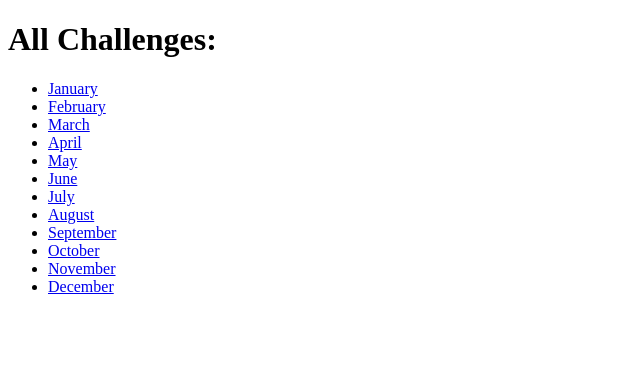
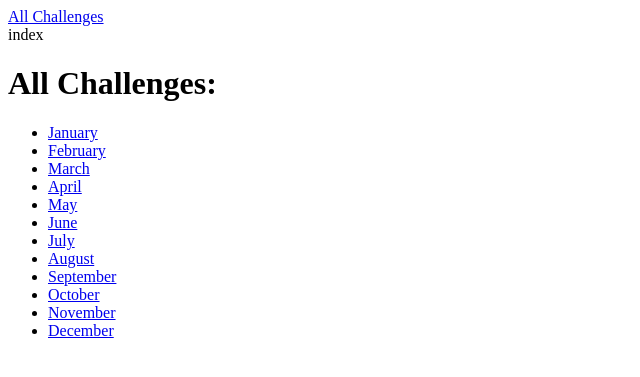
Before and after one commit to omeatai/django-project-blog, a Django app: page /challenges/ in a window 1280 px wide. Shown: the top 377 px of the page, without its empty margins (0-640 px from the left). Run offline with Django 5.2, Linux system fonts and the light colour scheme.

Commit message:
8. Setup Template Partials for Navbar
8. Setup Template Partials for Navbar

```diff
--- a/challenges_project/challenges/templates/challenges/challenge.html
+++ b/challenges_project/challenges/templates/challenges/challenge.html
@@ -5,6 +5,7 @@
 {% endblock page_title %}
 {% comment %} Body {% endcomment %}
 {% block content %}
+  {% include "challenges/partials/navbar.html" with active_page="challenge" %}
   <h1>This Month's Challenge - {{ month_name | title }}</h1>
   {% if text is not None %}
     <h2>{{ text }}</h2>
--- a/challenges_project/challenges/templates/challenges/index.html
+++ b/challenges_project/challenges/templates/challenges/index.html
@@ -5,6 +5,7 @@
 {% endblock page_title %}
 {% comment %} Body  {% endcomment %}
 {% block content %}
+    {% include "challenges/partials/navbar.html" with active_page="index" %}
     <h1>All Challenges:</h1>
     <ul>
         {% for month in months %}
--- /dev/null
+++ b/challenges_project/challenges/templates/challenges/partials/navbar.html
@@ -0,0 +1,6 @@
+<header>
+    <nav>
+        <a href="{% url 'index' %}">All Challenges</a>
+    </nav>
+    {{ active_page }}
+</header>
--- a/challenges_project/challenges/urls.py
+++ b/challenges_project/challenges/urls.py
@@ -6,7 +6,7 @@ from django.urls import path
 from . import views
 
 urlpatterns = [
-    path('', views.index, name='index'),
+    path('', views.index, name='index'), # index
     path('<int:month>', views.monthly_challenge_by_number, name='month-number'),
     path('<str:month>', views.monthly_challenge, name='month-challenge'),
     # path converters: str | int | slug | uuid | path
```
